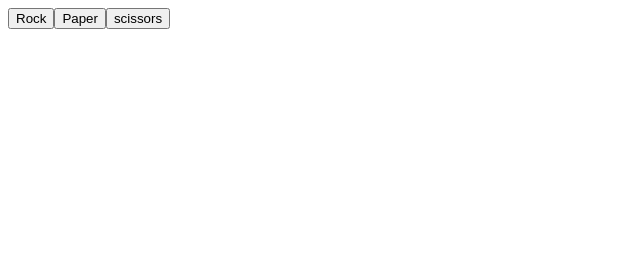
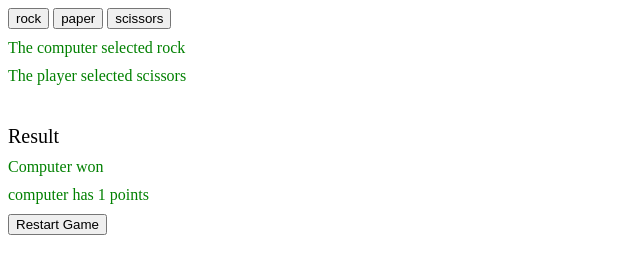
Before and after one commit to frank-mosigisi/ClassicClash, a plain HTML site: page index.html in a window 1280 px wide. Both pictures are taken after a click on the button "scissors". Shown: the whole page, without its empty margins (0-640 px from the left). Drawn offline with Linux system fonts and the light colour scheme.

Commit message:
finished creating a gui version of the rps game

```diff
--- a/graphicalInterface.js
+++ b/graphicalInterface.js
@@ -2,6 +2,10 @@ function getComputerChoice(){
     let rockPaperScissorsArray =['rock', 'paper', 'scissors'];
     return rockPaperScissorsArray[Math.floor(Math.random()* rockPaperScissorsArray.length)]
 }
+
+
+let player  = 0;
+let computer = 0;
 
 function playRound(playerSelection, computerSelection){
     playerSelection = playerSelection.toLowerCase()
@@ -16,7 +20,7 @@ function playRound(playerSelection, computerSelection){
 
     if (playerSelection === computerSelection)
     {
-        console.log (`Its a draw! ${computerSelection} equals ${playerSelection}`)
+        console.log(`Its a draw! ${computerSelection} equals ${playerSelection}`)
         let answer = 'Its a draw'
         return answer
 
@@ -24,12 +28,16 @@ function playRound(playerSelection, computerSelection){
     {
         console.log(`You won! ${playerSelection} beats ${computerSelection}`)
         let answer = 'Player won'
+        player++
+        playerCurrentScore.textContent =`player has ${ player} points`
         return answer
     }
     else if (playerSelection === didNotBeat[computerSelection])
     {
         console.log( `You lost! ${computerSelection} beats ${playerSelection}`)
         let answer = 'Computer won'
+        computer++
+        computerCurrentScore.textContent =`computer has ${ computer} points`
         return answer
 
     } else {
@@ -38,87 +46,79 @@ function playRound(playerSelection, computerSelection){
         return answer
     }
 }
- let playerSelection
 
-const container = document.querySelector('#container')
-const Rockbutton = document.createElement('button')
-const paperButton = document.createElement('button')
-const scissorButton = document.createElement('button')
-Rockbutton.textContent = 'Rock';
-paperButton.textContent = 'Paper';
-scissorButton.textContent = 'scissors'
+let playerSelection;
+const container = document.querySelector('#container');
 
-container.appendChild(Rockbutton);
-container.appendChild(paperButton)
-container.appendChild(scissorButton)
+container.addEventListener("click", (event) => {
+    // Ensure the clicked target is a button.
+    if (event.target.tagName === 'BUTTON') {
+        let target = event.target;
+        playerSelection = target.id.replace("Button",""); // getting the selection type from the id (rock, paper, scissors)
+        let computerSelection = getComputerChoice();
 
-Rockbutton.addEventListener('click', ()=>{
+        pSelection.textContent = `The player selected ${playerSelection}`;
+        compSelection.textContent = `The computer selected ${computerSelection}`;
+        roundResult.textContent = `${playRound(playerSelection, computerSelection)}`;
+        checkforWinner();
+    }
+});
+// This section creates and gives us the selection of player and computer for each round
+const compSelection = document.createElement('para')
+const pSelection = document.createElement('para')
+container.appendChild(compSelection)
+container.appendChild(pSelection)
 
-    playerSelection = 'rock';
-    let computerSelection = getComputerChoice();
-    console.log('This is the computer selection', computerSelection)
-    return playRound(playerSelection, computerSelection)
-})
+// This section shows who won in each round
+const divResults = document.createElement('div')
+const roundResult = document.createElement('para')
+divResults.classList.add("divResults");
+divResults.textContent ='Result'
+divResults.appendChild(roundResult)
 
-paperButton.addEventListener('click', ()=>{
+// This section keeps track of everyone's scores
+const computerCurrentScore = document.createElement('para')
+const playerCurrentScore = document.createElement('para')
+divResults.appendChild(computerCurrentScore);
+divResults.appendChild(playerCurrentScore)
 
-    playerSelection = 'paper';
-    let computerSelection = getComputerChoice();
-    console.log('This is the computer selection', computerSelection)
-    return playRound(playerSelection, computerSelection)
-})
-
-scissorButton.addEventListener('click', ()=>{
-
-    playerSelection = 'scissors';
-    let computerSelection = getComputerChoice();
-    console.log('This is the computer selection', computerSelection)
-    return playRound(playerSelection, computerSelection)
-})
+// This section shows us the overall winner once the game ends
+const computerFinalScore = document.createElement('para')
+const playerFinalScore = document.createElement('para')
+divResults.appendChild(computerFinalScore);
+divResults.appendChild(playerFinalScore)
+container.appendChild(divResults)
 
 
-// function playGame() {
 
-//     let player  = 0;
-//     let computer = 0;
-//     let total = 5
+function checkforWinner(){
+    const buttons = document.querySelectorAll('#container button');
+    if (player === 5){
 
-//     for (let c = 0; c < total ; c++){
+        playerFinalScore.textContent = 'Player has won the game'
+        buttons.forEach(button => button.disabled= true);
+    }
 
-//         let playerSelection = prompt ("Hey mate make a choice between rock, paper or scissors", '')
+    if (computer === 5 ){
 
-//         let computerSelection = getComputerChoice();
-//         console.log('This is the computer selection', computerSelection)
+        computerFinalScore.textContent = 'Computer has won the game'
+        buttons.forEach(button => button.disabled= true);
+    }
+}
 
-//         let roundResult = playRound(playerSelection, computerSelection);
 
-//         if ( roundResult === 'Player won' )
-//         {
-//             alert ( "You won")
-//             player++
+const restartButton = document.querySelector("#restartButton");
 
-//         } else if (roundResult === 'Computer won'){
-//             computer++
-//             alert ( "You lost")
-//         }
-//         else if ( roundResult === 'Its a draw'){
-//             alert ("Its a draw")}
-//         else {
-//             alert ("Wrong Input")
-//         }
+restartButton.addEventListener("click", function() {
+    // Enable all the buttons
+    const buttons = document.querySelectorAll('#container button');
+    buttons.forEach(button => button.disabled = false);
 
-//         console.log('total score is for player is ', player)
-//         console.log('total score is for computer is ', computer)
-
-//     }
-//     let winner =
-//     (player > computer)? `Congrats Player you won by ${player} points`:
-//     (computer > player)? `Congrats the Computer won by ${computer} points`:
-//     (computer === player)? `You tied with the computer better luck next time`:
-//     '';
-
-// alert (winner);
-
-// }
-
-// playGame()
+    //// Reset the text content of score displays
+    // computerFinalScore.textContent = '';
+    // playerFinalScore.textContent = '';
+    // computerCurrentScore.textContent =''
+    // playerCurrentScore.textContent =''
+    // roundResult.textContent = ''
+    location.reload();
+});
--- a/index.html
+++ b/index.html
@@ -4,10 +4,16 @@
     <meta charset="UTF-8">
     <meta name="viewport" content="width=device-width, initial-scale=1.0">
     <title>Document</title>
+    <link rel="stylesheet" href="styles.css">
 </head>
 <body>
     <div id="container">
+        <button id = "rockButton">rock</button>
+        <button id = "paperButton">paper</button>
+        <button id = "scissorsButton">scissors</button>
+
     </div>
+    <button id="restartButton">Restart Game</button>
     <!-- <script src="./index.js" type="text/javascript"></script> -->
     <script src="./graphicalInterface.js" type="text/javascript"></script>
 </body>
--- /dev/null
+++ b/styles.css
@@ -0,0 +1,22 @@
+#container {
+          color: black;
+          display: block;
+}
+
+
+para {
+
+    color: green;
+    display: block;
+    margin-top: 10px;
+    font-size: medium;
+
+}
+
+
+
+.divResults{
+
+    margin-top: 40px;
+    font-size: 20px;
+ }
```
